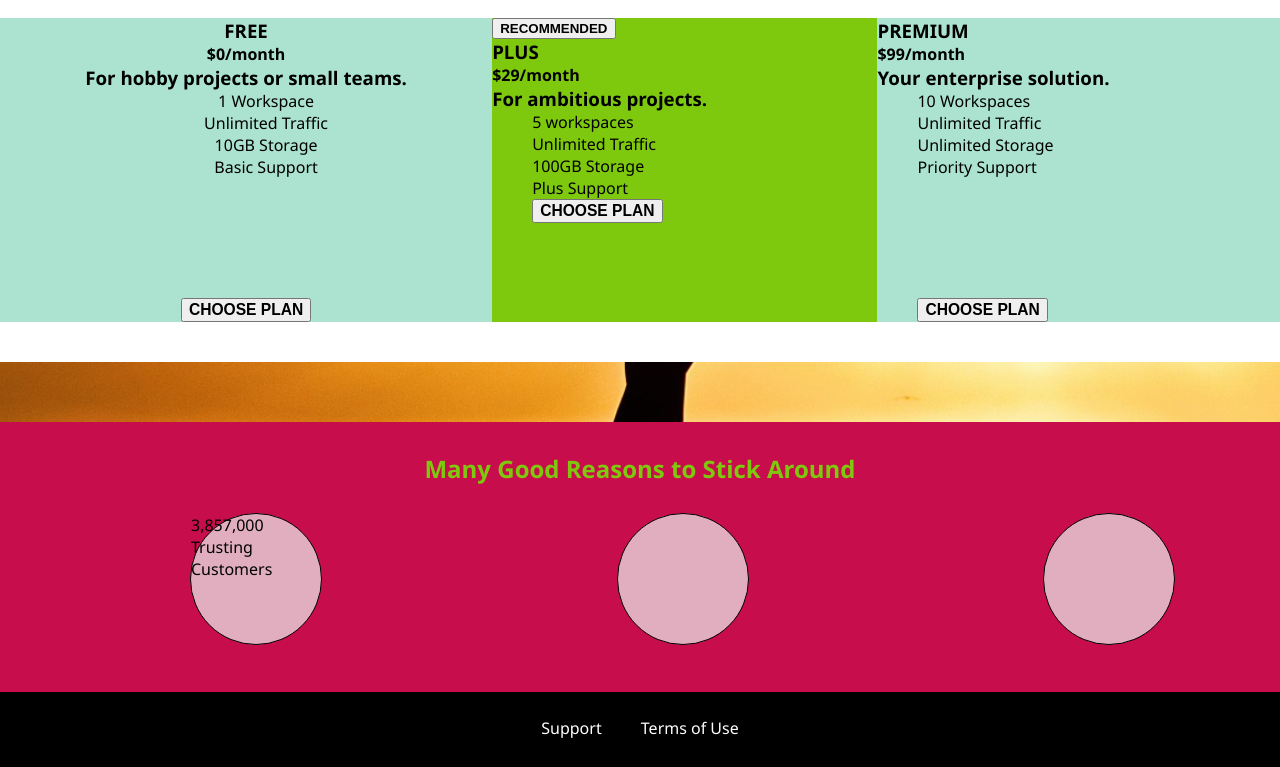
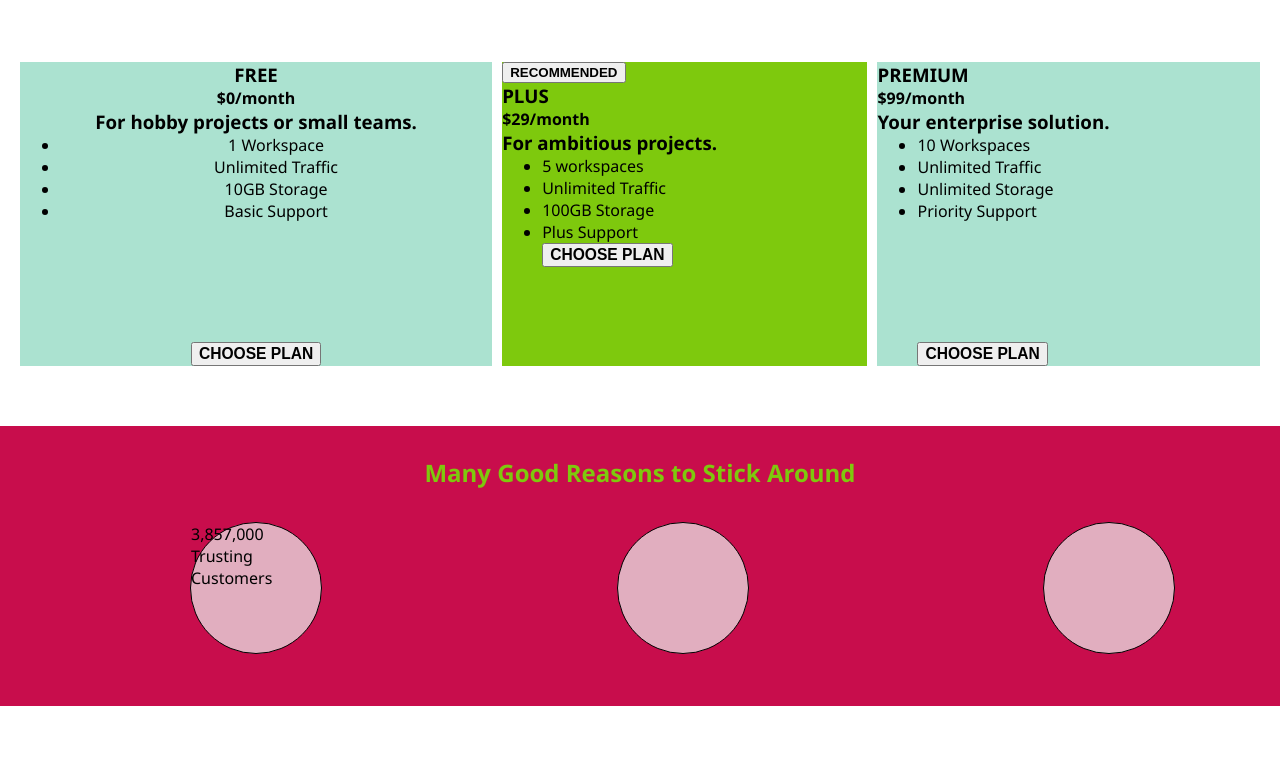
Before and after one commit to Starr-ii/project1, a plain HTML site: page index.html in a window 1280 px wide. Shown: the part 645-1412 px from the top of the page. After the commit the page ends 1351 px from the top, so only its background shows below. Drawn offline with Linux system fonts and the light colour scheme.

Commit message:
fifth commit

```diff
--- a/index.html
+++ b/index.html
@@ -17,13 +17,18 @@
     </ul>
 </div>
 
+<div style="background-image: url(/images/freedom.jpg); height: 63%;"></div>
 <h1 style="padding-top: 15px; padding-left: 10px; font-family: Impact, Haettenschweiler, 'Arial Narrow Bold', sans-serif; font-size: 30px; color: white;">Get the freedom you deserve.</h1>
+</div>
+
+
+
 
 <div class="main-container">
 
     <h2>Choose Your Plans</h2>
+    <div class="grid-container">
 
-    <div class="grid-container">
        <div class="free">
         <h3>FREE</h3>
         <h4> $0/month</h4>
@@ -79,6 +84,6 @@
 
 </div>
 
-<footer> Support   <span style="padding-left: 35px;">Terms of Use</span></footer>
+<!-- <footer> Support   <span style="padding-left: 35px;">Terms of Use</span></footer> -->
 </body>
 </html>
--- a/style.css
+++ b/style.css
@@ -42,7 +42,7 @@ ul.hori{
 }
 
 body{
-    background-image: url("/images/freedom.jpg");
+    /* background-image: url("/images/freedom.jpg"); */
     background-repeat: no-repeat;
     background-size: cover;
     font-family: 'Segoe UI', Tahoma, Geneva, Verdana, sans-serif;
@@ -51,7 +51,7 @@ body{
 .grid-container{
     display: grid;
     grid-template-columns: auto auto auto;
-    /* margin-top: 480px;
+    margin-top: 40px;
     column-gap: 10px;
     margin-right: 20px;
     margin-left: 20px;
@@ -59,17 +59,17 @@ body{
 }
 
 .main-container{
-    /* height: 500px; */
+    height: 500px;
     background-color: white;
-    margin-top: 480px;
-    padding-top: 20px;
-    padding-bottom: 40px;
+    /* margin-top: 40px; */
+    /* padding-top: 20px; */
+    /* padding-bottom: 40px; */
 }
 
-ul.body-list{
+/* ul.body-list{
     list-style-type: none;
-    /* display: block; */
-}
+    display: block;
+} */
 
 /* li.lily{
     /* text-align: center; */
@@ -108,7 +108,7 @@ h2{
     display: grid;
     background-color: rgb(200, 13, 76);
     width: 100%;
-    height: 30%;
+    height: 50%;
     margin-top: 60px;
     /* padding-bottom: 30px; */
     padding-top: 30px;
@@ -144,9 +144,9 @@ h2{
 } */
 
 footer{
-    background-color: black;
+    /* background-color: black;
     color: white;
     height: 50px;
     text-align: center;
-    padding-top: 25px;
+    padding-top: 25px; */
 }
```
